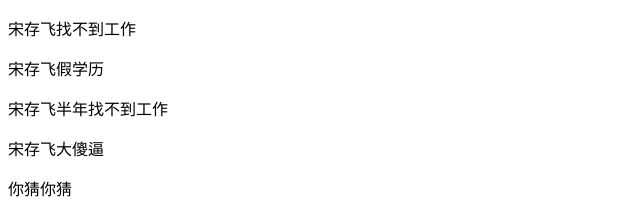
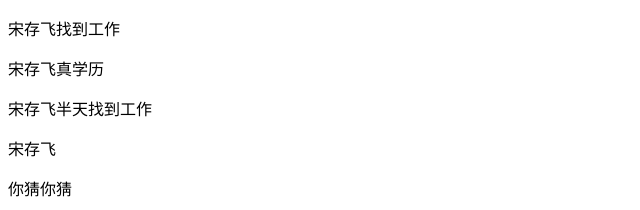
Before and after one commit to taojialei-max/xinXM, a plain HTML site: page index.html in a window 1280 px wide. Shown: the top 210 px of the page, without its empty margins (0-640 px from the left). Drawn offline with Linux system fonts and the light colour scheme.

Commit message:
修改index.html

```diff
--- a/index.html
+++ b/index.html
@@ -7,10 +7,10 @@
     <title>Document</title>
 </head>
 <body>
-    <p>宋存飞找不到工作</p>
-    <p>宋存飞假学历</p>
-    <p>宋存飞半年找不到工作</p>
-    <p>宋存飞大傻逼</p>
+    <p>宋存飞找到工作</p>
+    <p>宋存飞真学历</p>
+    <p>宋存飞半天找到工作</p>
+    <p>宋存飞</p>
     <p>你猜你猜</p>
     <p>22222222222</p>
     <P>3333333333333</P>
```
